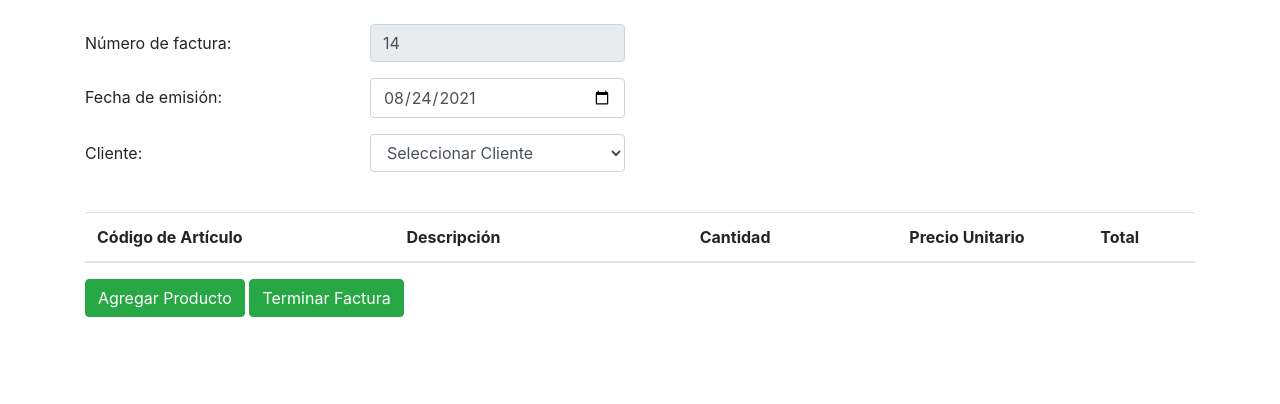
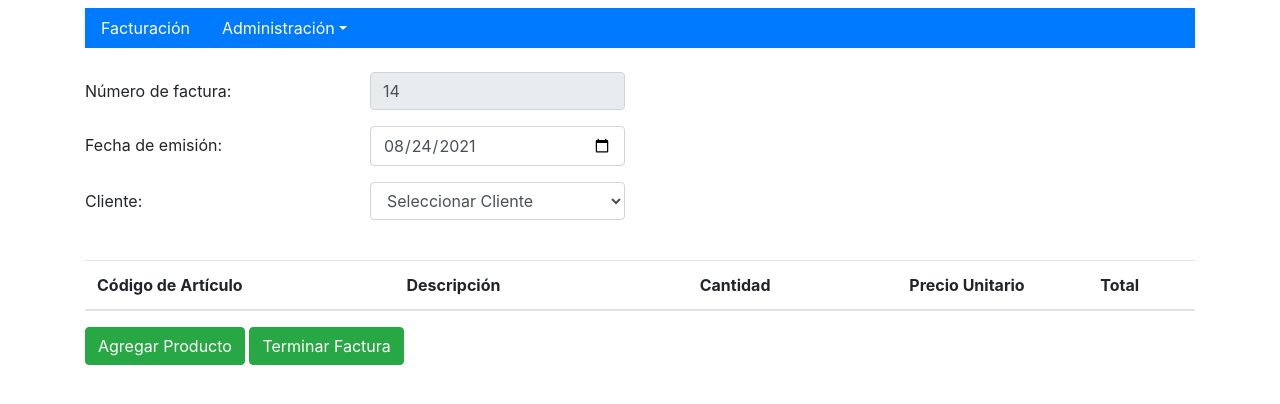
Before and after one commit to AndrewGremory/Senasoft2, a PHP site: page /facturacion.php in a window 1280 px wide. Shown: the top 404 px of the page. Run offline with PHP 8.4, Linux system fonts and the light colour scheme; data comes from the database, SQL or seed files in the repository; lists and menus that the app fills with data are empty.

Commit message:
Update facturacion.php

```diff
--- a/facturacion.php
+++ b/facturacion.php
@@ -23,6 +23,20 @@
 
 
   <div class="container">
+    <ul class="nav mt-2">
+      <li class="nav-item">
+        <a class="nav-link" href="index.php">Facturación</a>
+      </li>
+      <li class="nav-item dropdown">
+        <a class="nav-link dropdown-toggle" data-toggle="dropdown" href="#">Administración</a>
+        <div class="dropdown-menu">
+          <a class="dropdown-item" href="categorias/administracion.html">Mantenimiento de categorías</a>
+          <a class="dropdown-item" href="productos/administracion.html">Mantenimiento de productos</a>
+          <a class="dropdown-item" href="clientes/administracion.html">Mantenimiento de clientes</a>
+        </div>
+      </li>
+    </ul>
+
     <div class="row mt-4">
       <div class="col-md">
 
```
